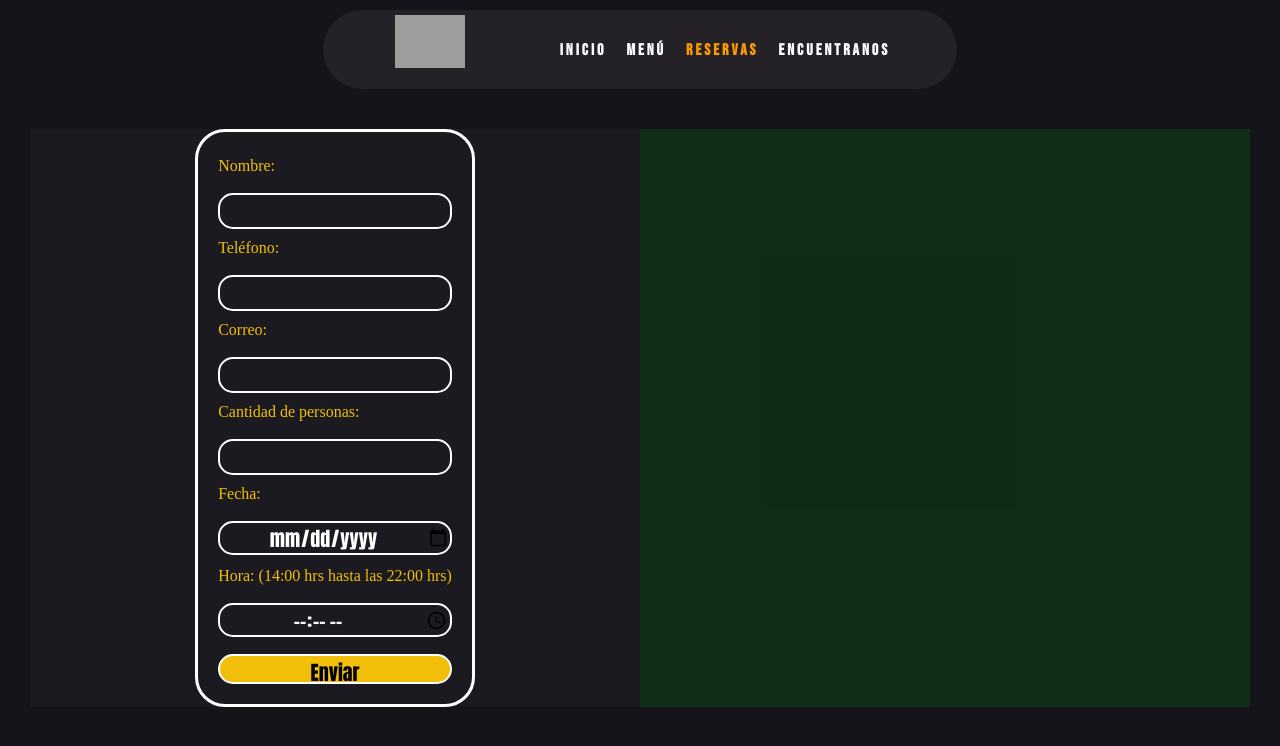
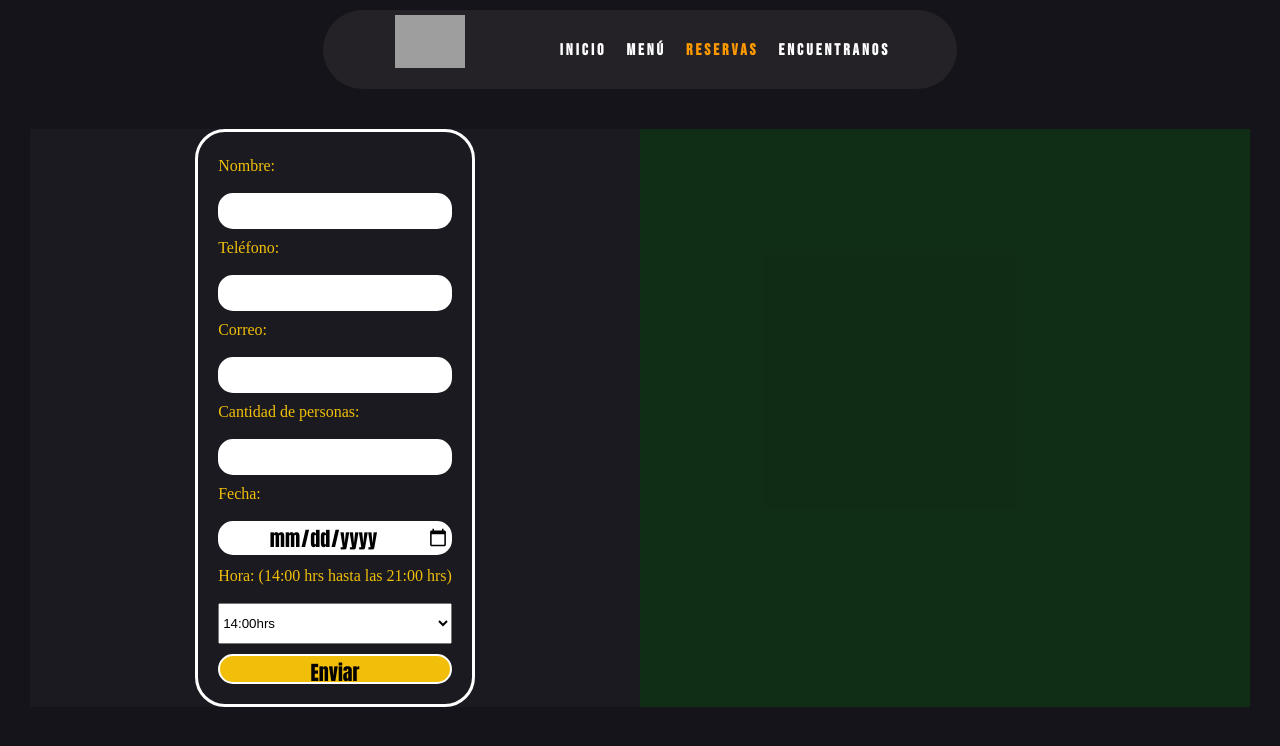
Before and after one commit to Pepeoawvh/Proyecto4DWFS, a React (Vite) app: page /Reserva in a window 1280 px wide. Shown: the top 746 px of the page. Built offline with nearby package versions, Linux system fonts and the light colour scheme; grey boxes are pictures that could not be loaded; a web font is replaced by a local one.

Commit message:
arreglo de formulario

```diff
--- a/src/components/Formulario.jsx
+++ b/src/components/Formulario.jsx
@@ -46,10 +46,9 @@ export const Formulario = () => {
   // aqui va el nuevo codigo de limitación de horario de reserva
 
   const esHoraReservable = (hora) => {
-    // Define el horario de reserva permitido aquí.
-    // Por ejemplo, si solo queremos permitir reservas entre las 14:00 y las 22:00:
+
     const horarioInicio = 14;
-    const horarioFin = 22;
+    const horarioFin = 21;
     const [horaActual, minutosActual] = hora.split(":");
     const horaInt = parseInt(horaActual);
     const minutosInt = parseInt(minutosActual);
@@ -109,8 +108,11 @@ export const Formulario = () => {
           type="number"
           id="personas"
           name="personas"
+          min="2"
+          max="6"
           value={datos.personas}
           onChange={handleChange}
+
         />
          <label htmlFor="fecha">Fecha:</label>
         <input
@@ -119,16 +121,26 @@ export const Formulario = () => {
           name="fecha"
           value={datos.fecha}
           onChange={handleChange}
+          min={new Date().toISOString().split('T')[0]}
         />
 
-         <label htmlFor="hora">Hora: (14:00 hrs hasta las 22:00 hrs)</label>
-        <input
-          type="time"
-          id="hora"
+         <label htmlFor="hora">Hora: (14:00 hrs hasta las 21:00 hrs)</label>
+
+       <select id="hora"
           name="hora"
           value={datos.hora}
-          onChange={handleTimeChange}
-        />
+          onChange={handleTimeChange} >
+                <option>14:00hrs</option>
+                <option>15:00hrs</option>
+                <option>16:00hrs</option>
+                <option>17:00hrs</option>
+                <option>18:00hrs</option>
+                <option>19:00hrs</option>
+                <option>20:00hrs</option>
+                <option>21:00hrs</option>
+
+       </select>
+
         <button type="submit">Enviar</button>
       </form>
     </div>
--- a/src/styles/Formulario.css
+++ b/src/styles/Formulario.css
@@ -24,13 +24,13 @@ input {
     border-radius: 15px;
     margin-bottom: 5px;
     height: 30px;
-    background-color: rgba(0, 0, 0, 0);
+    background-color: white;
     border: solid white 2px;
     color: antiquewhite;
     font-family: Impact, Haettenschweiler, 'Arial Narrow Bold', sans-serif;
     font-size: 20px;
     text-align: center;
-    color: white;
+    color: black;
 
 }
 
```
Also changed, not shown: src/router/MainRouter.jsx (line endings or trailing spaces).
